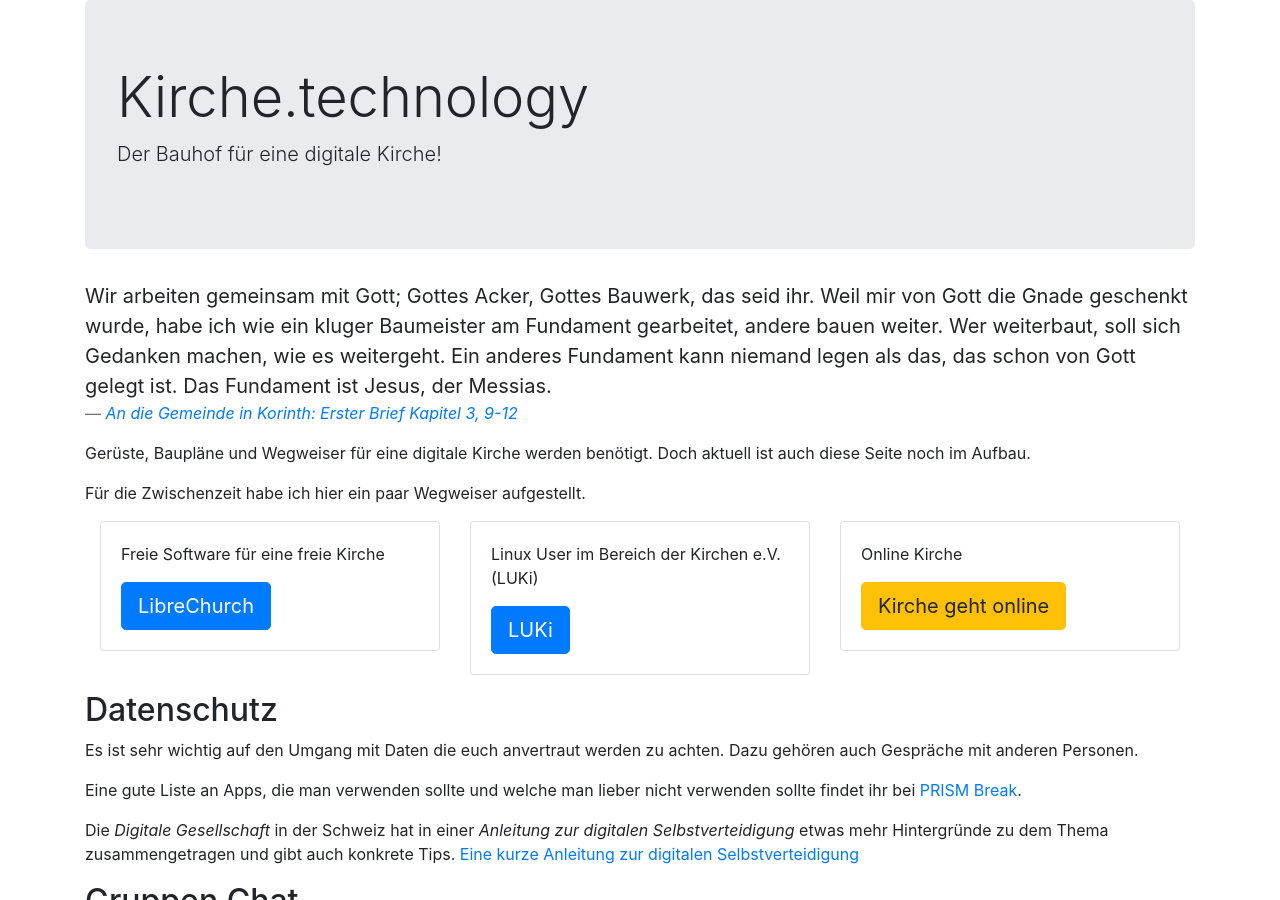
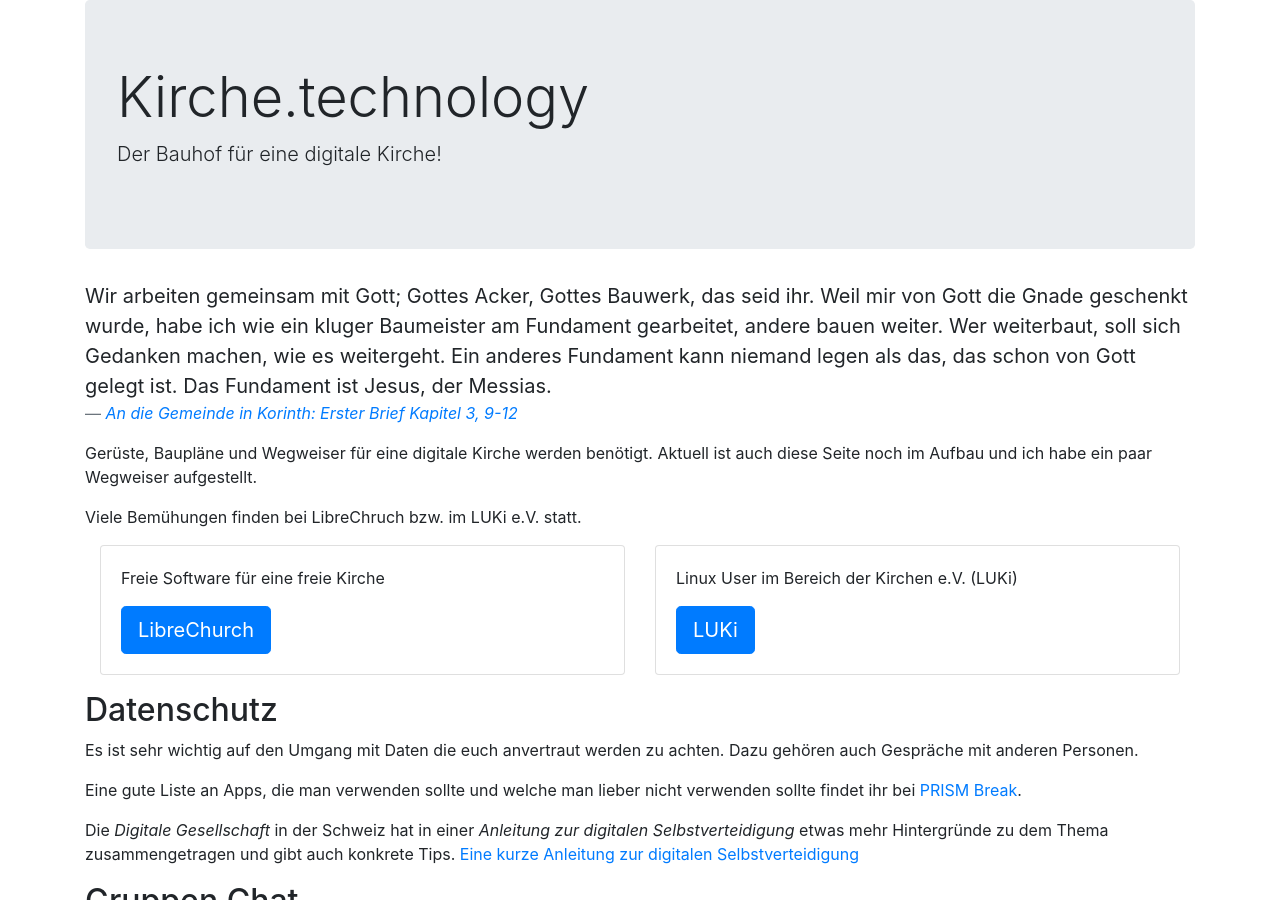
Before and after one commit to white-gecko/kirche.technology, a Jekyll site: the page built from index.html, in a window 1280 px wide and 900 px high. Built offline with Jekyll 4.4.1, drawn with Linux system fonts in a browser that asks for light colours.

Commit message:
More fixes

```diff
--- a/index.html
+++ b/index.html
@@ -12,9 +12,8 @@ layout: default
   <footer class="blockquote-footer"><cite title="Bibel in gerechter Sprache"><a href="https://www.bibel-in-gerechter-sprache.de/die-bibel/bigs-online/?1-Kor/3/1/">An die Gemeinde in Korinth: Erster Brief Kapitel 3, 9-12</a></cite></footer>
 </blockquote>
 
-<p>Gerüste, Baupläne und Wegweiser für eine digitale Kirche werden benötigt. Doch aktuell ist auch diese Seite noch im Aufbau.</p>
-<p>Für die Zwischenzeit habe ich hier ein paar Wegweiser aufgestellt.</p>
-
+<p>Gerüste, Baupläne und Wegweiser für eine digitale Kirche werden benötigt. Aktuell ist auch diese Seite noch im Aufbau und ich habe ein paar Wegweiser aufgestellt.</p>
+<p>Viele Bemühungen finden bei LibreChruch bzw. im LUKi e.V. statt.</p>
 <div class="container">
   <div class="row">
     <div class="col-sm">
@@ -30,14 +29,6 @@ layout: default
         <div class="card-body">
           <p>Linux User im Bereich der Kirchen e.V. (LUKi)</p>
           <a class="btn btn-primary btn-lg" href="https://luki.org/" role="button">LUKi</a>
-    </div>
-    </div>
-    </div>
-    <div class="col-sm">
-      <div class="card">
-      <div class="card-body">
-      <p>Online Kirche</p>
-      <a class="btn btn-primary btn-lg btn-warning" href="https://geht-online.kirche.technology/" role="button">Kirche geht online</a>
         </div>
       </div>
     </div>
```
Lines whose indentation alone changed are shown as unchanged.
